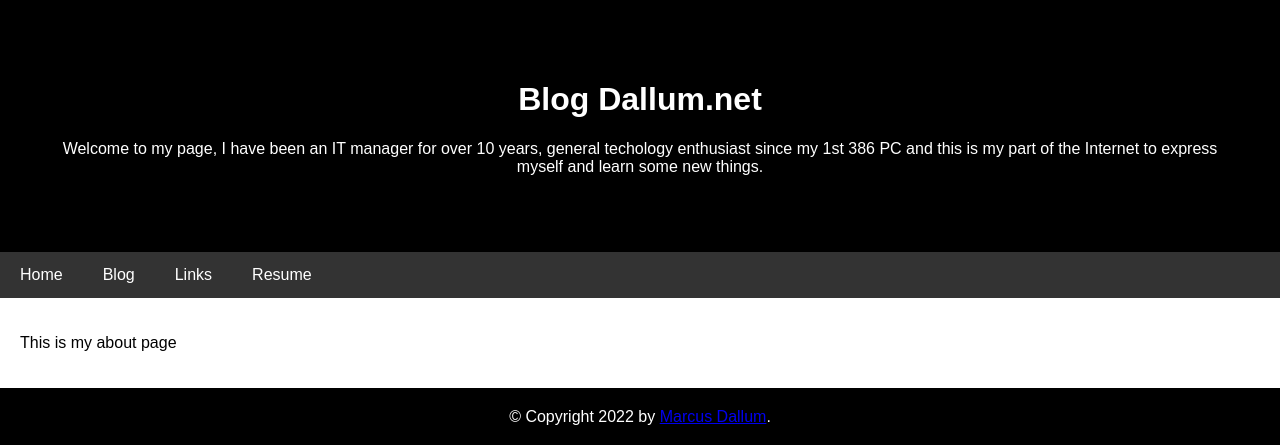
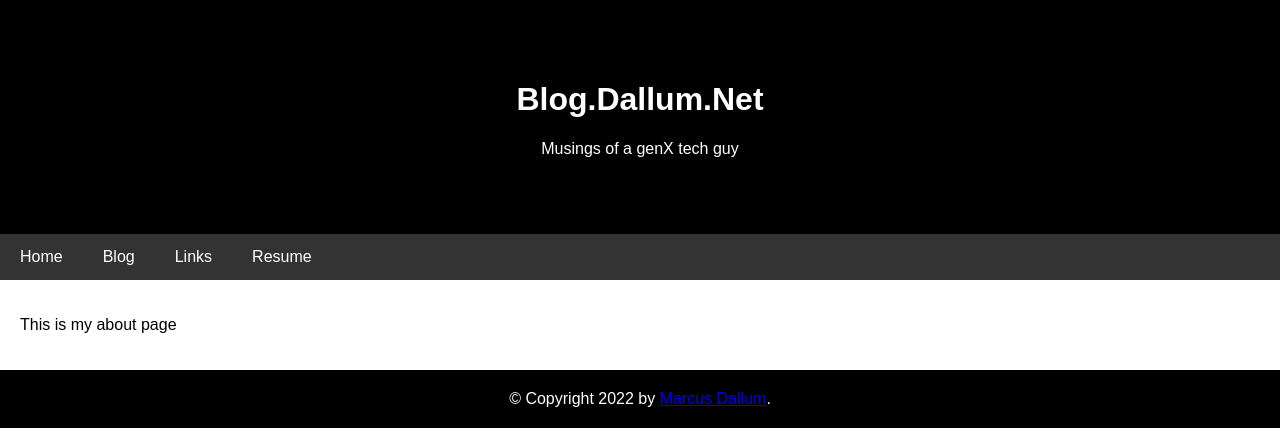
Before and after one commit to marcusdallum/website, a Flask app: page / in a window 1280 px wide. Shown: the top 445 px of the page. Run offline with Flask 2, Linux system fonts and the light colour scheme.

Commit message:
Update layout.html

```diff
--- a/templates/layout.html
+++ b/templates/layout.html
@@ -5,8 +5,8 @@
 <body>
 <div class="header">
   <title>blog.dallum.net</title>
-  <h1>Blog Dallum.net</h1>
-  <p>Welcome to my page, I have been an IT manager for over 10 years, general techology enthusiast since my 1st 386 PC and this is my part of the Internet to express myself and learn some new things.</p>
+  <h1>Blog.Dallum.Net</h1>
+  <p> Musings of a genX tech guy </p>
 </div>
 
 <!-- Navigation Bar -->
```
